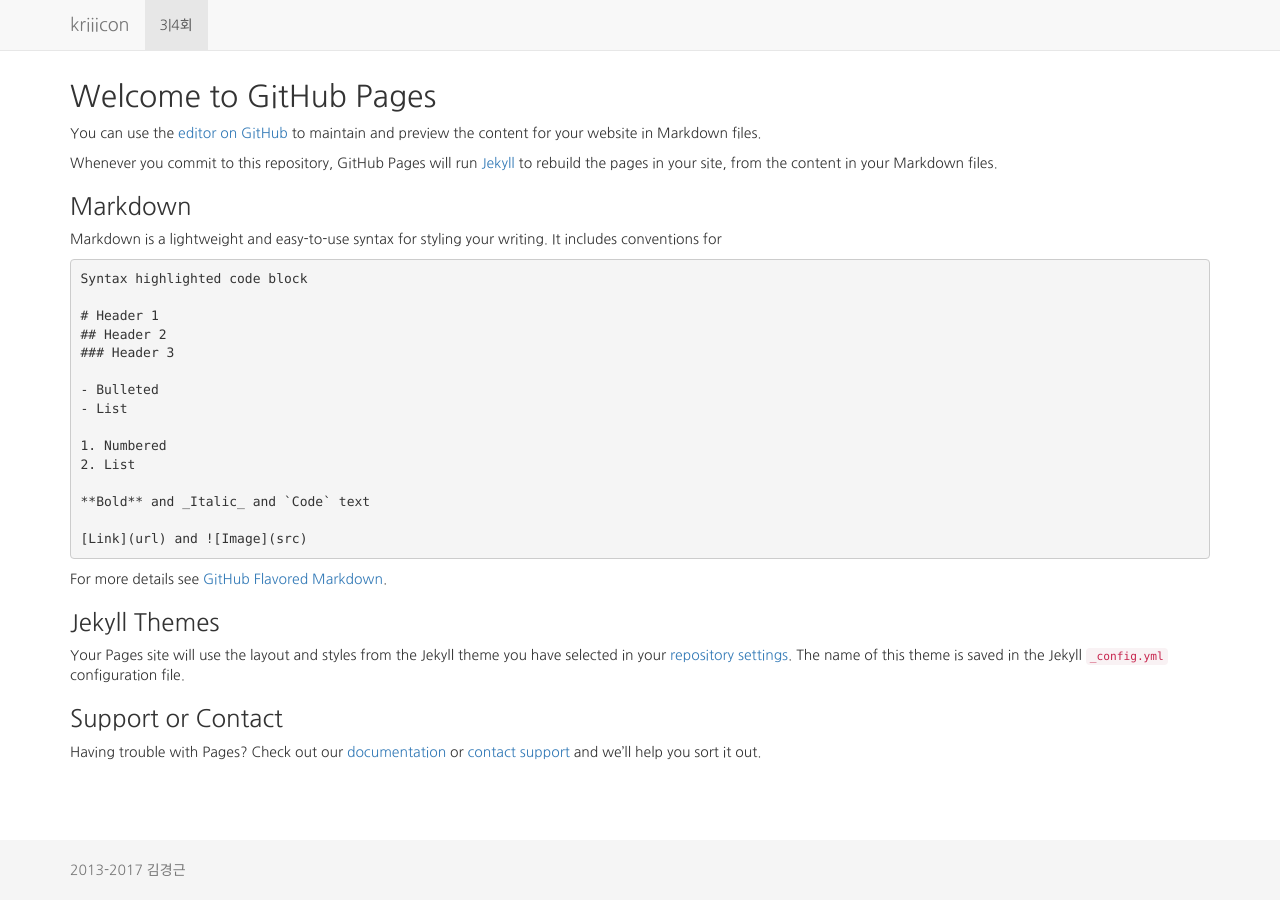
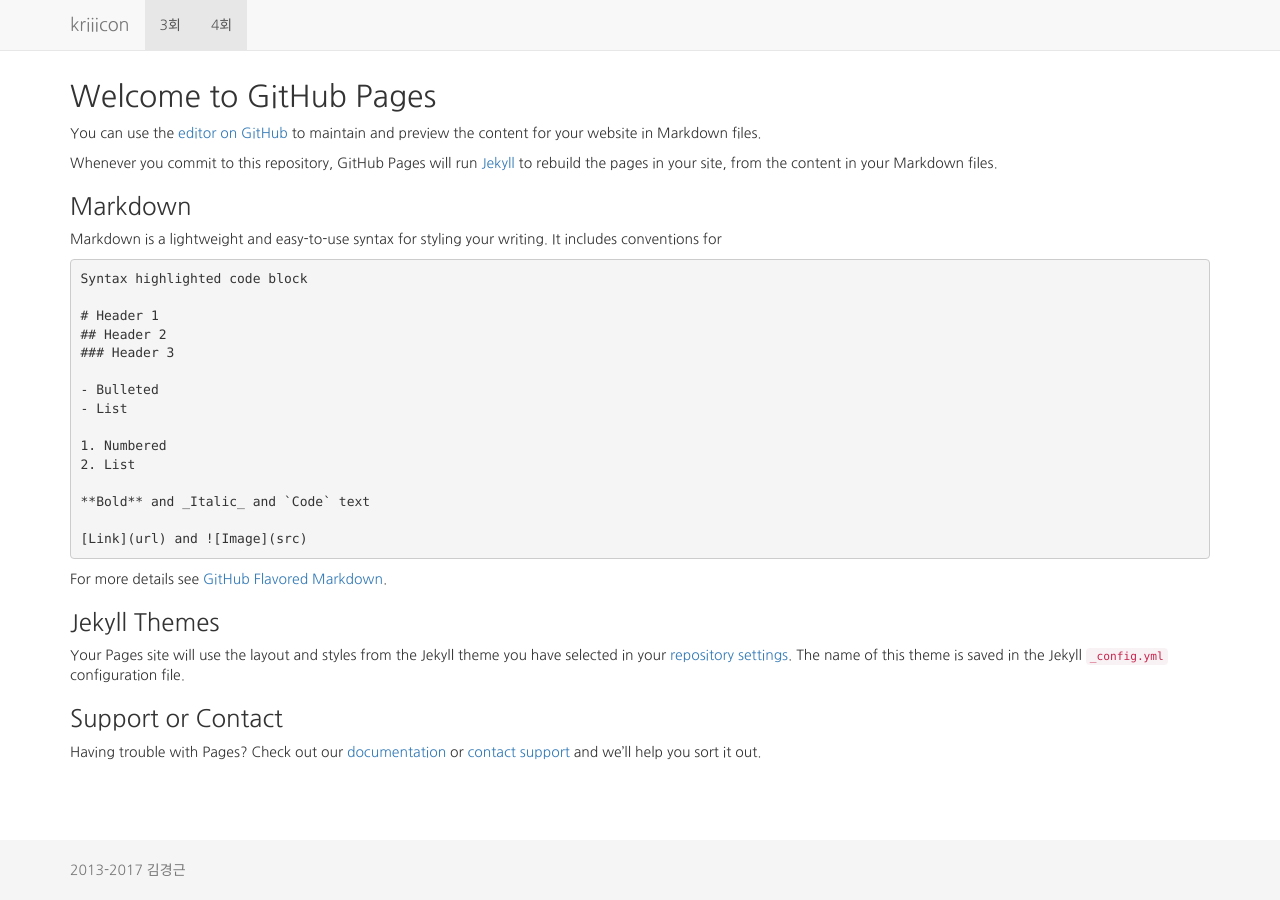
Before and after one commit to ojuz/kriiicon, a Jekyll site: the page built from index.md, in a window 1280 px wide. Built offline with Jekyll 4.4.1, drawn with Linux system fonts in a browser that asks for light colours; nearby versions of some CDN libraries; our own code applies the rules of GitHub Pages for plain Markdown files.

Commit message:
split by |

```diff
--- a/_layouts/default.html
+++ b/_layouts/default.html
@@ -44,7 +44,7 @@
         </div>
         <div id="navbar" class="collapse navbar-collapse">
           <ul class="nav navbar-nav">
-            {% assign entries = "3|4" | split:":" %}
+            {% assign entries = "3|4" | split:"|" %}
             {% for entry in entries %}
             {% if page.url == "/" + entry %}
               <li class="active"><a>{{ entry }}회</a></li>
```
